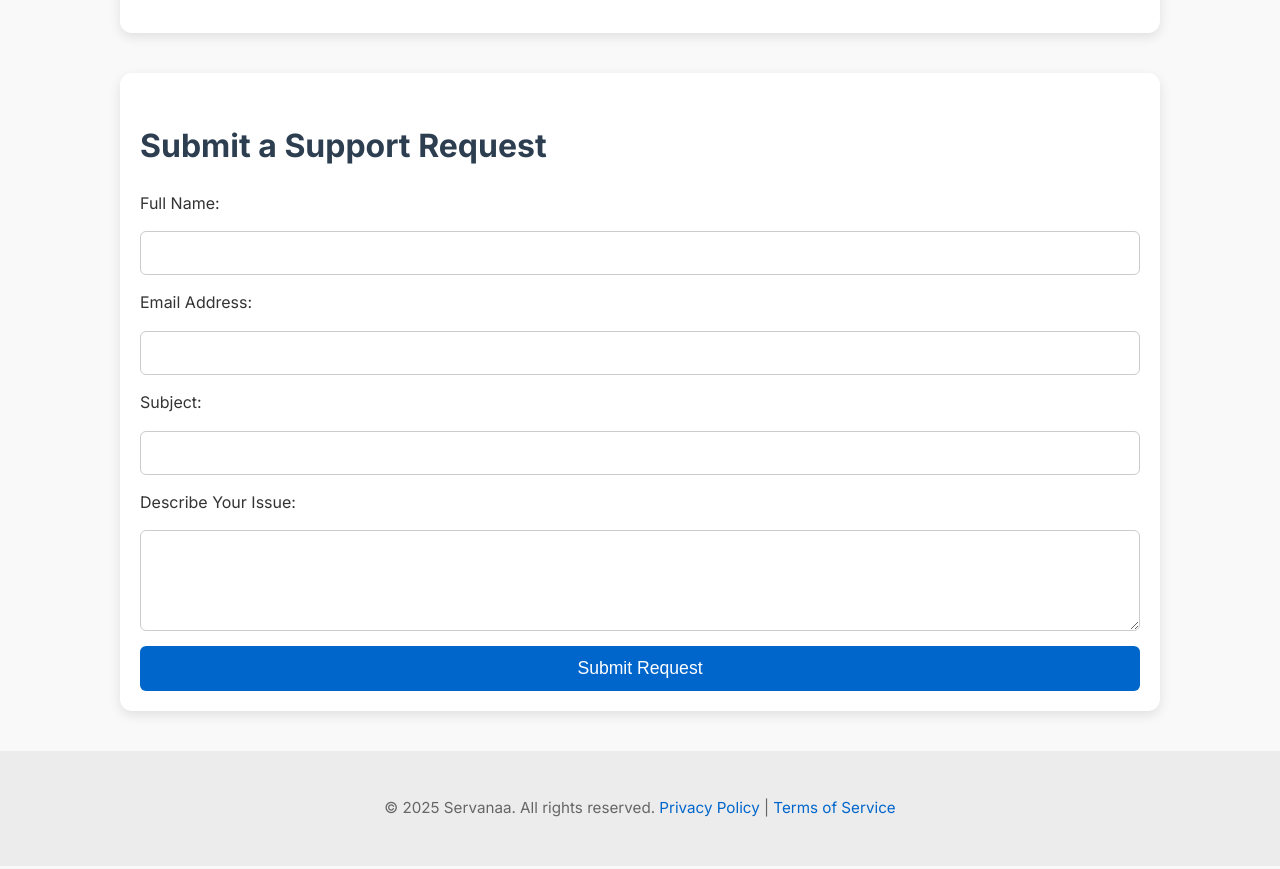
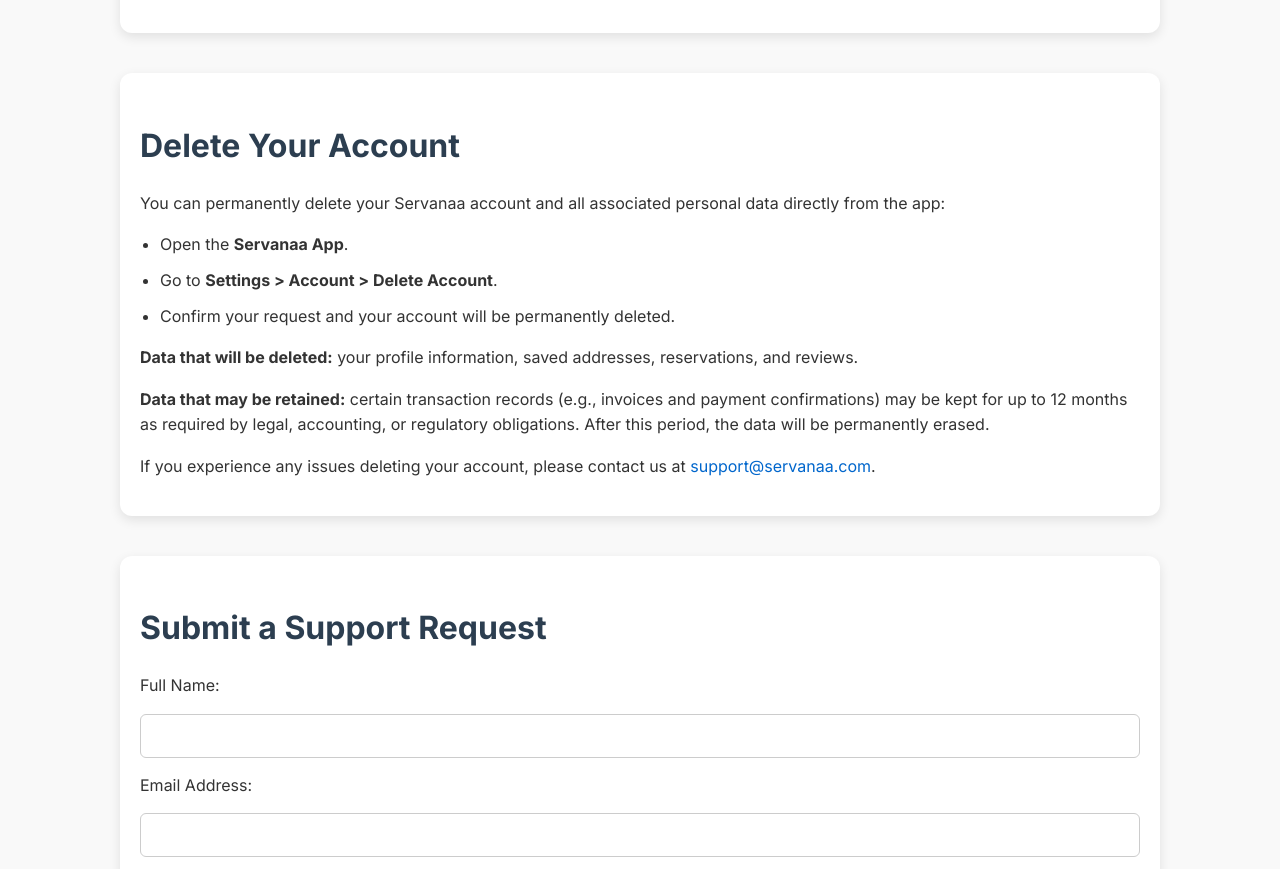
Before and after one commit to Servana-Co/servana-support-1, a plain HTML site: page index.html in a window 1280 px wide. Shown: the part 1426-2295 px from the top of the page. Drawn offline with Linux system fonts and the light colour scheme.

Commit message:
Update index.html
add delete section

```diff
--- a/index.html
+++ b/index.html
@@ -135,6 +135,21 @@
             </ul>
         </section>
 
+        <section class="delete-account">
+            <h2>Delete Your Account</h2>
+            <p>You can permanently delete your Servanaa account and all associated personal data directly from the app:</p>
+            <ul>
+                <li>Open the <strong>Servanaa App</strong>.</li>
+                <li>Go to <strong>Settings &gt; Account &gt; Delete Account</strong>.</li>
+                <li>Confirm your request and your account will be permanently deleted.</li>
+            </ul>
+            <p><strong>Data that will be deleted:</strong> your profile information, saved addresses, reservations, and reviews.</p>
+            <p><strong>Data that may be retained:</strong> certain transaction records (e.g., invoices and payment confirmations) may be kept for up to 12 months as required by legal, accounting, or regulatory obligations. After this period, the data will be permanently erased.</p>
+            <p>If you experience any issues deleting your account, please contact us at
+                <a href="mailto:support@servanaa.com">support@servanaa.com</a>.
+            </p>
+        </section>
+
         <section class="support-form">
             <h2>Submit a Support Request</h2>
             <form action="#" method="POST">
```
